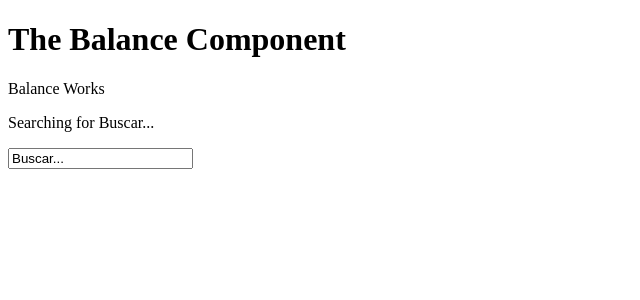
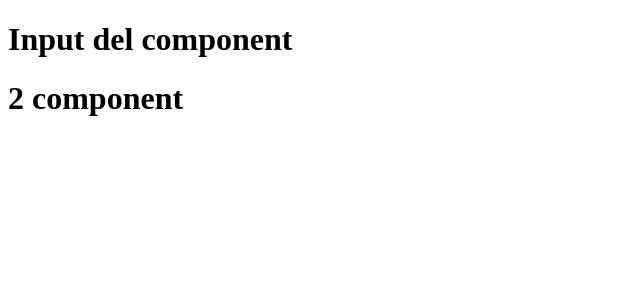
Before and after one commit to Jonas-Ramos/expenses-tracker-ng, an Angular app: page / in a window 1280 px wide. Shown: the top 300 px of the page, without its empty margins (0-640 px from the left). Built offline with nearby package versions, Linux system fonts and the light colour scheme.

Commit message:
Angular: Definición y uso d parámetros de componente - @Input()

```diff
--- a/src/app/app.component.html
+++ b/src/app/app.component.html
@@ -1,5 +1,6 @@
 <div class="content">
-  <app-balance />
+  <app-balance title="Input del component"/>
+  <app-balance title="2 component"/>
 </div>
 
 <!-- <router-outlet></router-outlet> -->
--- a/src/app/components/balance/balance.component.html
+++ b/src/app/components/balance/balance.component.html
@@ -1,8 +1 @@
-<!-- One way Binding -->
-<h1> {{ title }} </h1>
-
-<p>Balance Works</p>
-
-<!-- Two way Binding -->
-<p>Searching for {{ search }}</p>
-<input type="text" [(ngModel)]="search" />
+<h1>{{ title }}</h1>
--- a/src/app/components/balance/balance.component.ts
+++ b/src/app/components/balance/balance.component.ts
@@ -1,4 +1,4 @@
-import { Component } from '@angular/core';
+import { Component, Input } from '@angular/core';
 import { CommonModule } from '@angular/common';
 import { FormsModule } from '@angular/forms';
 
@@ -11,9 +11,5 @@ import { FormsModule } from '@angular/forms';
   styleUrl: './balance.component.scss',
 })
 export class BalanceComponent {
-  // Variable implícita
-  title: string = "The Balance Component";
-
-  // Variable explícita
-  search: string = "Buscar...";
+  @Input() title: string = "Balance Component"
 }
```
